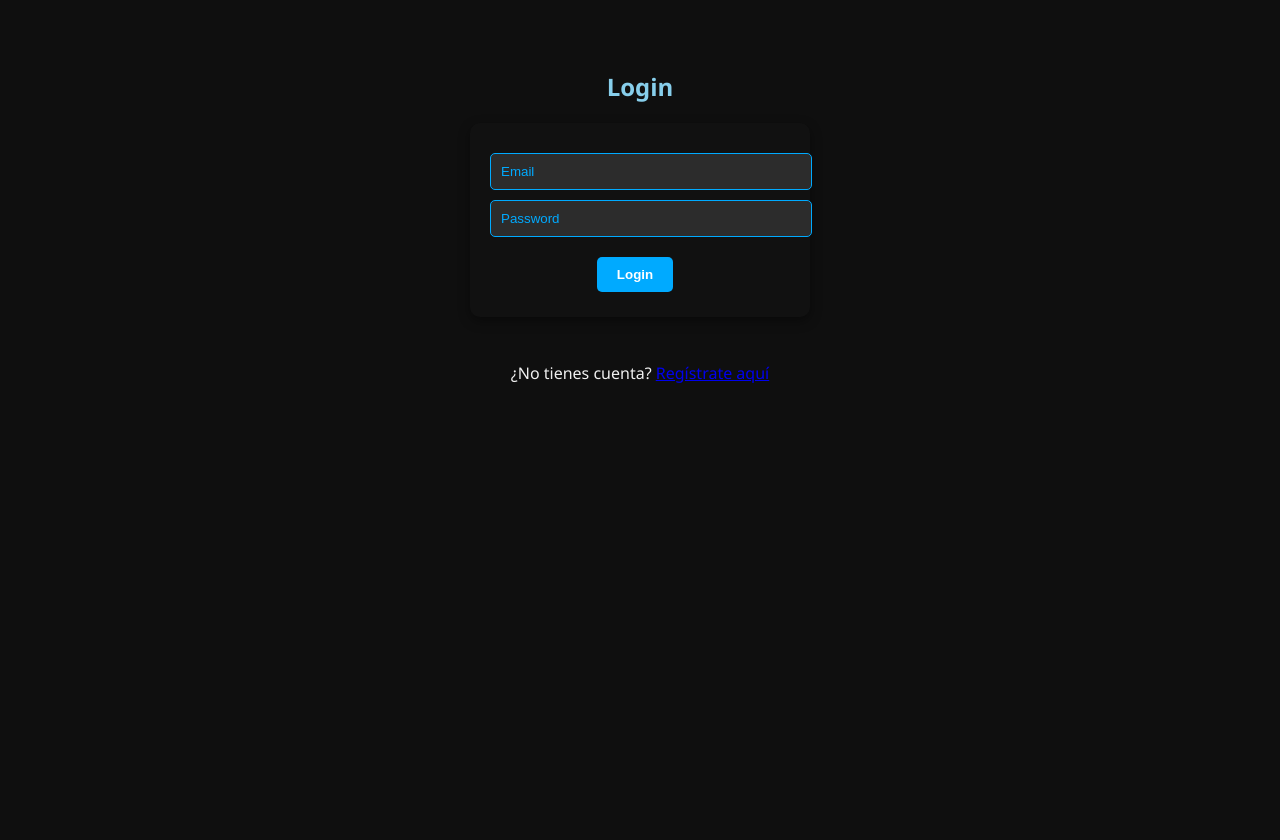
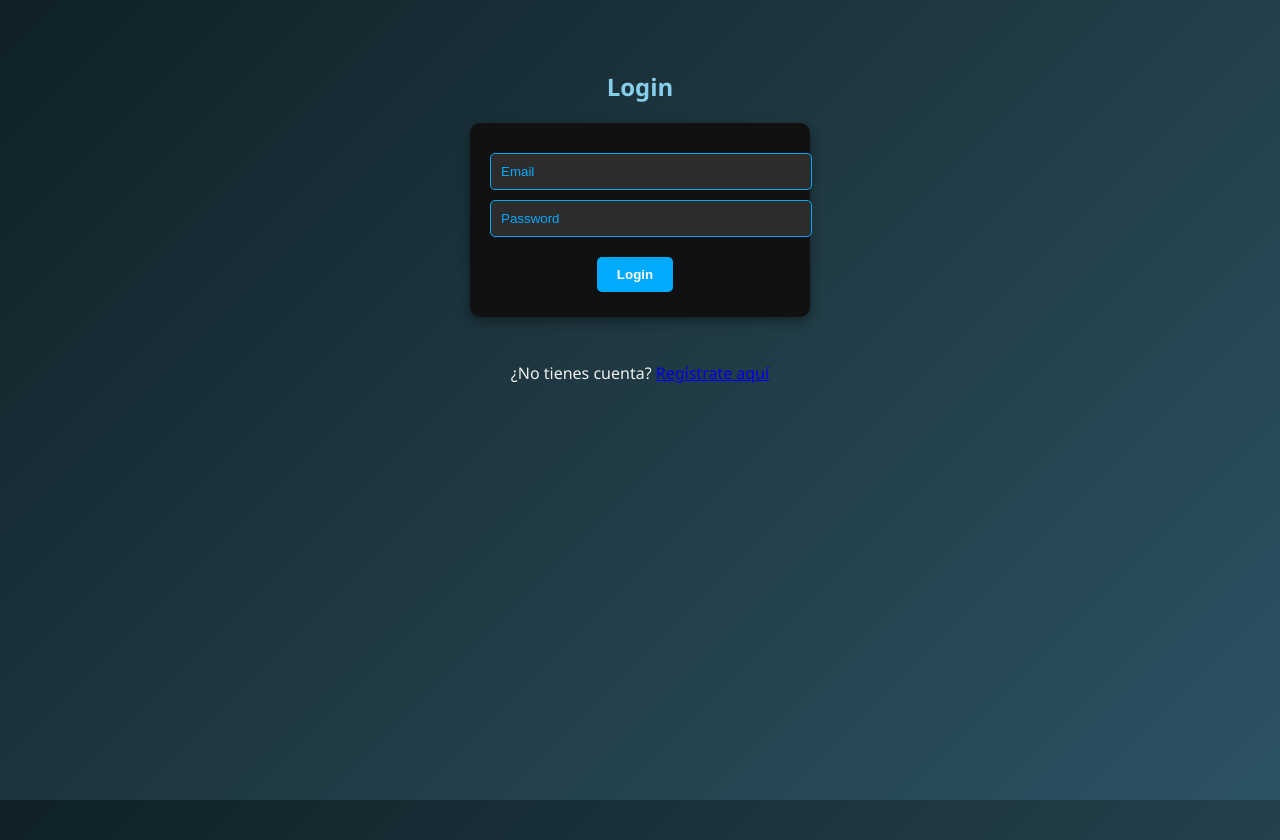
Before and after one commit to Andres-Lugo/front, a React (Create React App) app in the folder client/: page /login in a window 1280 px wide. Before the commit the page ends 800 px from the top, so only its background shows below. Built offline with nearby package versions, Linux system fonts and the light colour scheme; no server answers; the HTML template or start-up script is replaced by a standard one.

Commit message:
estilosj

```diff
--- a/client/src/pages/candidates.css
+++ b/client/src/pages/candidates.css
@@ -1,10 +1,12 @@
 /* Candidates.css */
 
 body {
-  background-color: #0f0f0f;
+  background: linear-gradient(135deg, #0f2027, #203a43, #2c5364);
   color: #f0f0f0;
   font-family: 'Segoe UI', Tahoma, Geneva, Verdana, sans-serif;
   padding: 20px;
+  min-height: 100vh;
+  background-attachment: fixed;
 }
 
 h1 {
```
